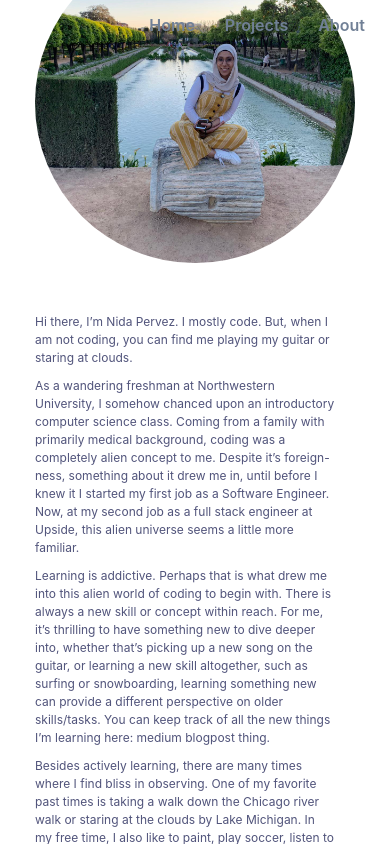
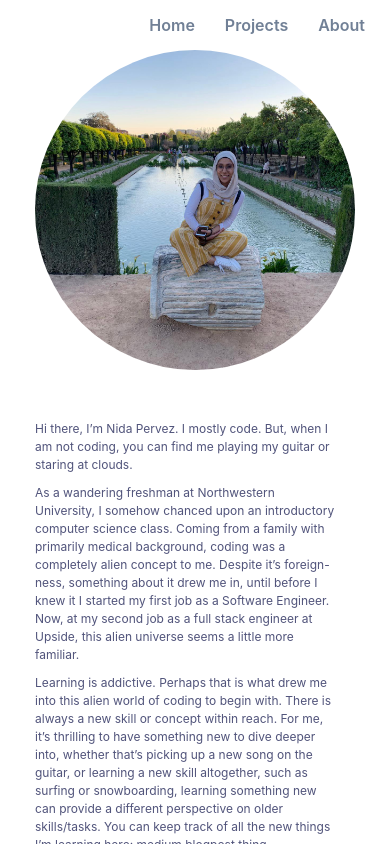
Before and after one commit to pervezn/lemonade, a React (Create React App) app: page / in a window 390 px wide. Both pictures are taken after a click on the button "About". Shown: the top 844 px of the page. Built offline with nearby package versions, Linux system fonts and the light colour scheme.

Commit message:
chore: fixed about bug, about page responsive

```diff
--- a/src/App.js
+++ b/src/App.js
@@ -26,6 +26,19 @@ function App() {
     }
   }
 
+  function handleStyle(str) {
+    switch(str){
+      case 'Projects':
+        console.log(str)
+        return styles.projectHeading
+      case 'About':
+        console.log(str)
+        return styles.aboutHeading
+      default:
+        return styles.homeHeading
+    }
+  }
+
   return (
     <ChakraProvider>
       <div>
@@ -34,7 +47,7 @@ function App() {
           <Button style={styles.navBtn} variant='link' onClick={(e) => handleNav(e)}>Projects</Button>
           <Button style={styles.navBtn} variant='link' onClick={(e) => handleNav(e)}>About</Button>
         </div>
-        <Flex style={contentStr === 'Projects' ? styles.headingProjects : styles.heading} >
+        <Flex style={handleStyle(contentStr)} >
           {content}
         </Flex>
        <SocialMedias />
@@ -47,13 +60,17 @@ export default App;
 
 
 const styles = {
-  heading: {
+  homeHeading: {
     justifyContent: "center",
     alignItems: "center",
     width: "100vw",
     height: "100vh",
   },
-  headingProjects: {
+  aboutHeading: {
+    justifyContent: "center",
+    alignItems: "center",
+  },
+  projectHeading: {
     justifyContent: "center",
     alignItems: "center",
   },
--- a/src/components/About.js
+++ b/src/components/About.js
@@ -1,17 +1,17 @@
-import {Circle, Box, Button, Flex, Text, Image } from '@chakra-ui/react'
+import {Circle, Box, Link, Flex, Text, Image } from '@chakra-ui/react'
 import React, {useState} from 'react';
 import image from '../images/nida.jpg'
 
 const About = () => {
     return (
         <Box>
-            <Box boxSize="xs" style={styles.img} mt={{sm: '300px', md: '200px', lg:'150px', base: '100px'}}>
+            <Box boxSize="xs" style={styles.img} mt={{sm: '100px', base: '50px'}}>
                 <Image src={image} alt='Nida Pervez' borderRadius='full'  />
             </Box>
             <Box style={styles.description} width={[300, 400, 500, 700]} fontSize={{ sm: '8px', md: '10px', base: '12px' }}>
                 <Text style={styles.paragraph}>Hi there, I’m Nida Pervez. I mostly code. But, when I am not coding, you can find me playing my guitar or staring at clouds.  </Text>
                 <Text style={styles.paragraph}>As a wandering freshman at Northwestern University, I somehow chanced upon an introductory computer science class. Coming from a family with primarily medical background, coding was a completely alien concept to me. Despite it’s foreign-ness, something about it drew me in, until before I knew it I started my first job as a Software Engineer. Now, at my second job as a full stack engineer at Upside, this alien universe seems a little more familiar. </Text>
-                <Text style={styles.paragraph}>Learning is addictive. Perhaps that is what drew me into this alien world of coding to begin with. There is always a new skill or concept within reach. For me, it’s thrilling to have something new to dive deeper into, whether that’s picking up a new song on the guitar, or learning a new skill altogether, such as surfing or snowboarding, learning something new can provide a different perspective on older skills/tasks. You can keep track of all the new things I’m learning here: medium blogpost thing.</Text>
+                <Text style={styles.paragraph}>Learning is addictive. Perhaps that is what drew me into this alien world of coding to begin with. There is always a new skill or concept within reach. For me, it’s thrilling to have something new to dive deeper into, whether that’s picking up a new song on the guitar, or learning a new skill altogether, such as surfing or snowboarding, learning something new can provide a different perspective on older skills/tasks. You can keep track of all the new things I’m learning here: <Link>medium blogpost thing</Link>.</Text>
                 <Text style={styles.paragraph}>Besides actively learning, there are many times where I find bliss in observing. One of my favorite past times is taking a walk down the Chicago river walk or staring at the clouds by Lake Michigan. In my free time, I also like to paint, play soccer, listen to music, and travel. I love the challenge in trying to recreate landscapes by just using colors, I love analyzing run and open space to score a goal, I love picking out specific instruments in songs, and finding similarities and differences in other cities/countries.</Text>
                 <Text style={styles.paragraph}>But mostly, I love to make beautiful memories with friends and family :)</Text>
             </Box>
--- a/src/components/data.js
+++ b/src/components/data.js
@@ -14,7 +14,8 @@ const data = [
         "websiteLink": "https://pervezn.github.io/lemonade/",
         "blogLink": "",
         "pills": ['React', "Chakra UI", "Fly.io", "Spotify API"]
-    }
+    },
+
 ]
 
 
```
